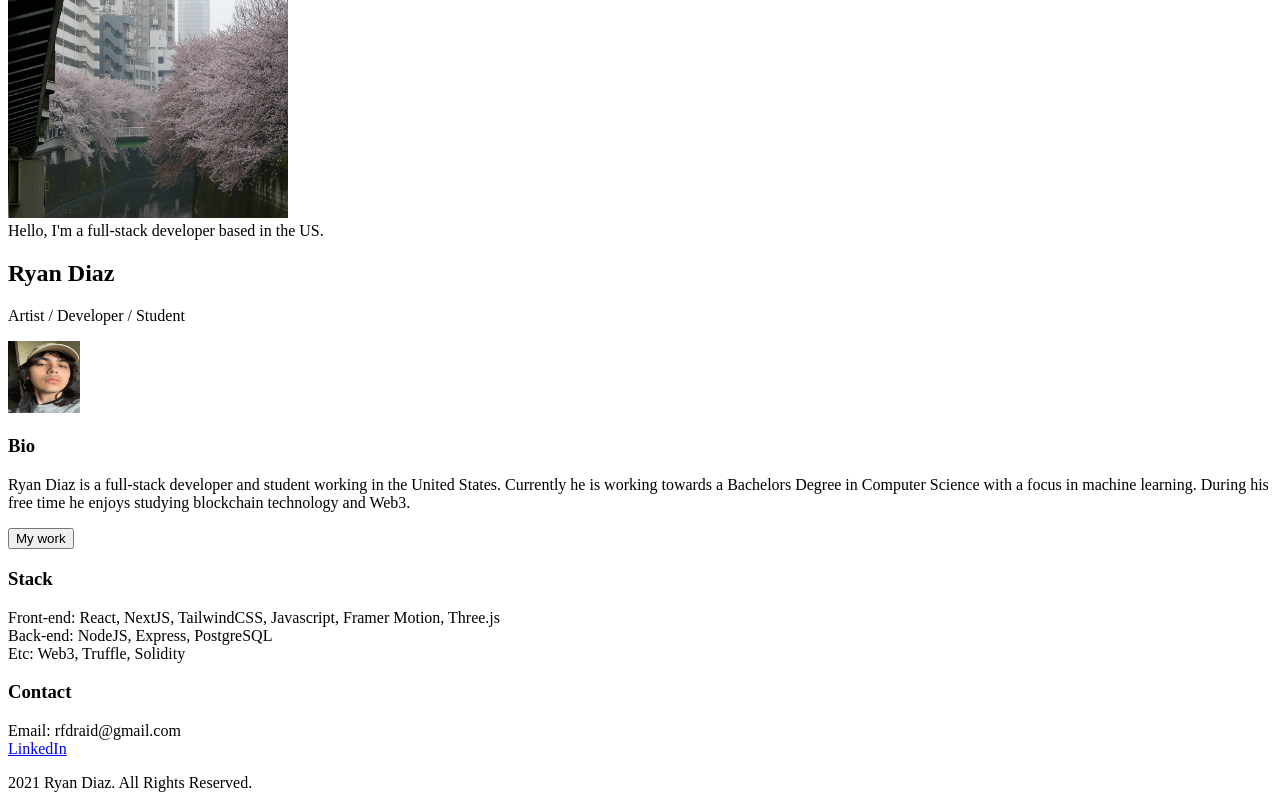
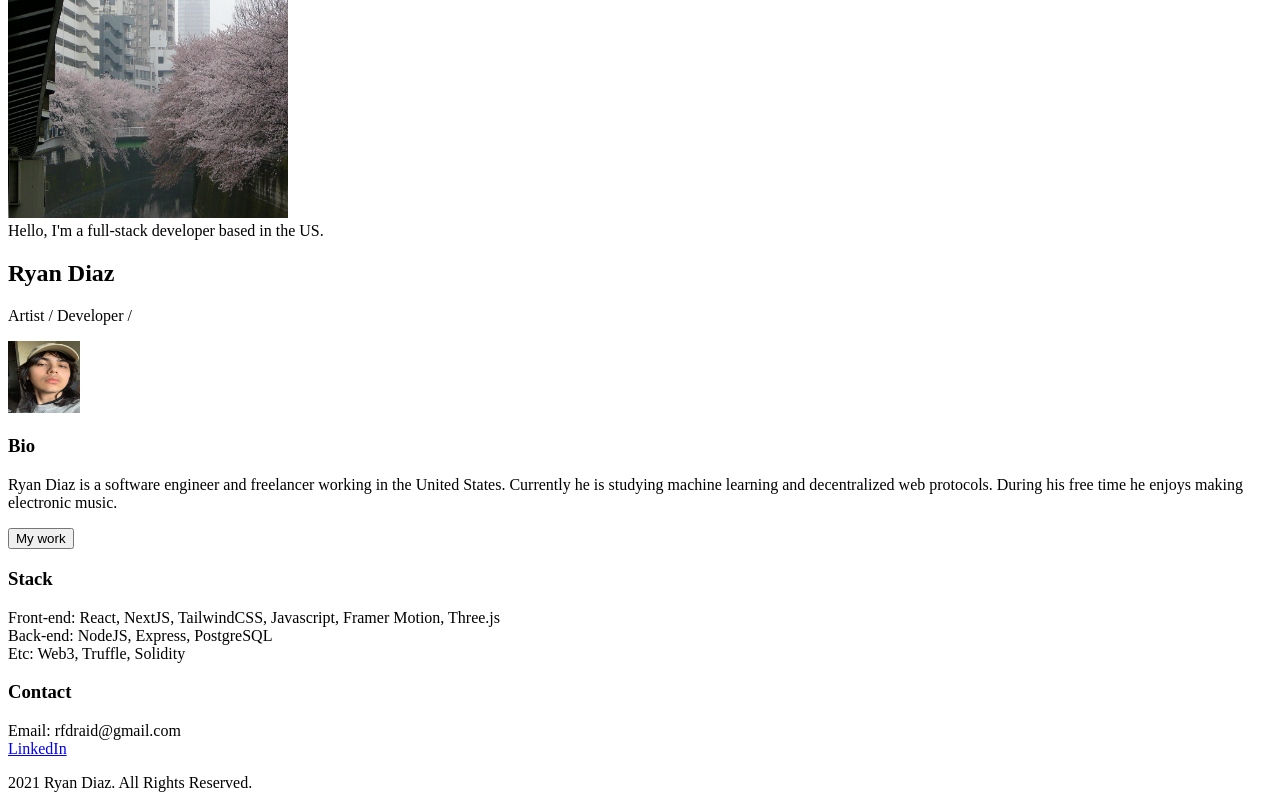
Before and after one commit to chronoshivt/next-portfolio, a Next.js app: page / in a window 1280 px wide. Shown: the part 1469-2269 px from the top of the page. Built offline with nearby package versions, Linux system fonts and the light colour scheme.

Commit message:
Update index.js

```diff
--- a/pages/index.js
+++ b/pages/index.js
@@ -32,7 +32,7 @@ export default function Home() {
               <div className="text-left">
                 <h2 className="text-3xl">Ryan Diaz</h2>
                 <p>
-                  Artist / Developer / Student
+                  Artist / Developer /
                 </p>
               </div>
               <div className="relative mt-8 h-auto w-auto">
@@ -42,9 +42,8 @@ export default function Home() {
             <div className="">
               <h3 className="text-2xl text-left underline my-2">Bio</h3>
               <p className="text-justify">
-                Ryan Diaz is a full-stack developer and student working in the United States. Currently he is working towards
-                a Bachelors Degree in Computer Science with a focus in machine learning. During his free time he enjoys studying
-                blockchain technology and Web3.
+                Ryan Diaz is a software engineer and freelancer working in the United States. Currently he is studying
+                machine learning and decentralized web protocols. During his free time he enjoys making electronic music.
               </p>
               <div className="my-6 align-center">
                 <Link href="/work">
```
